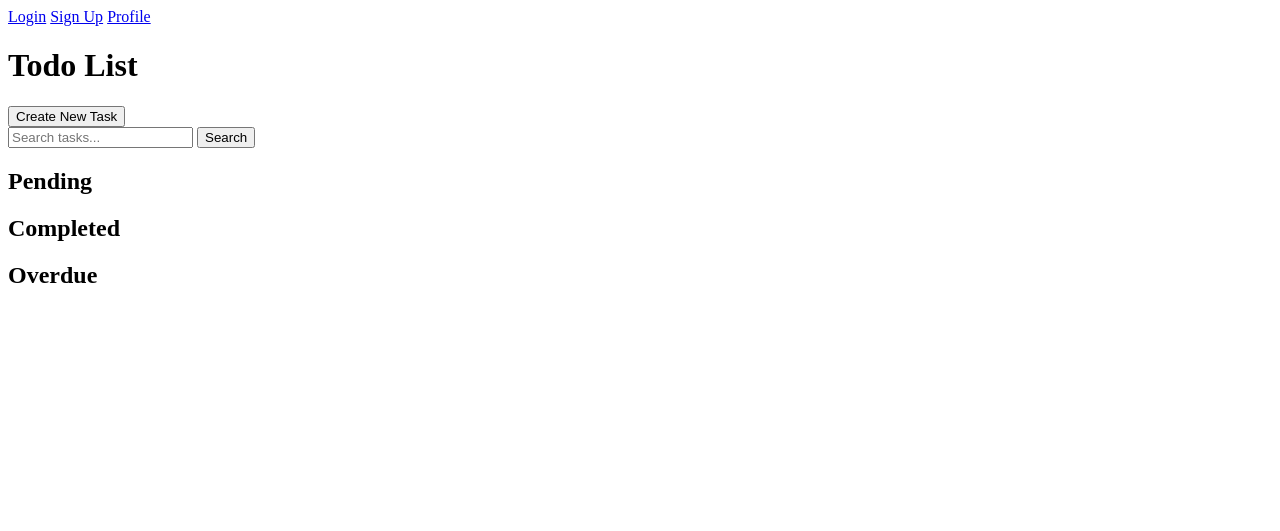
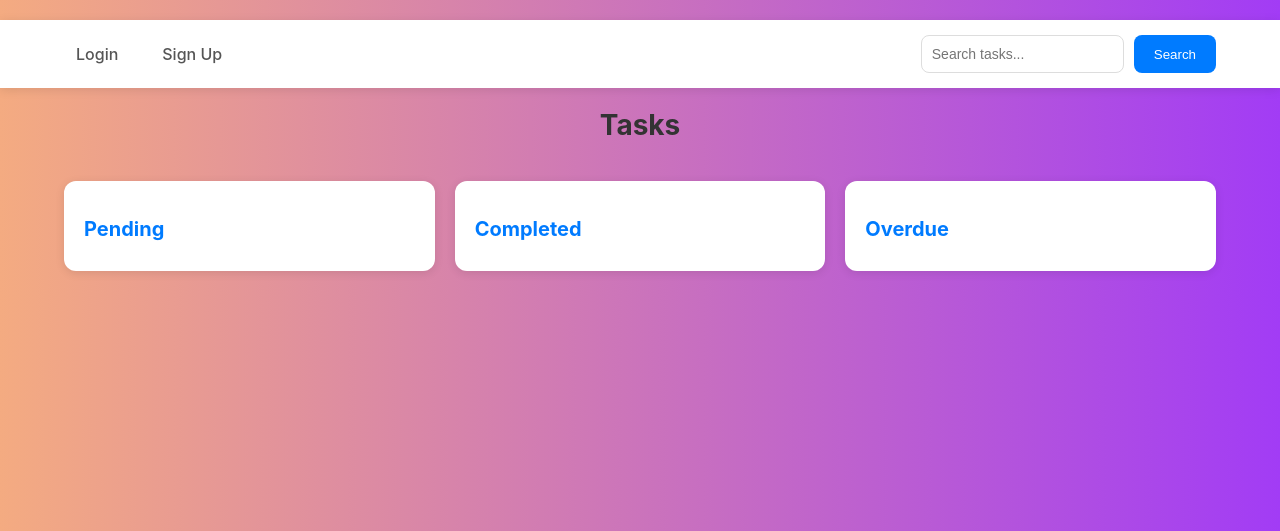
Before and after one commit to leafyclive/projects, a FastAPI app: page / in a window 1280 px wide. Shown: the top 531 px of the page. Run offline with FastAPI, Linux system fonts and the light colour scheme.

Commit message:
project_1

```diff
--- a/app.py
+++ b/app.py
@@ -1,5 +1,6 @@
 from fastapi import FastAPI, Depends, Request, status, Form
 from fastapi.security import OAuth2PasswordRequestForm
+from fastapi.staticfiles import StaticFiles
 from fastapi.responses import JSONResponse, RedirectResponse
 from starlette.middleware.sessions import SessionMiddleware
 from datetime import datetime
@@ -11,10 +12,13 @@ from database import SessionLocal, engine
 from passlib.context import CryptContext
 from fastapi.templating import Jinja2Templates
 
+
 models.Base.metadata.create_all(bind=engine)
 
 templates = Jinja2Templates(directory="templates")
 app = FastAPI()
+
+app.mount("/static", StaticFiles(directory="static"), name="static")
 
 # Add session middleware
 app.add_middleware(SessionMiddleware, secret_key="!secret")
@@ -134,12 +138,29 @@ async def signup(req: Request):
 
 @app.post("/sign_up")
 async def signup_post(
+    req: Request,  # Add Request instance here
     username: str = Form(...),
     email: str = Form(...),
     password: str = Form(...),
+    confirm_password: str = Form(...),
     db: Session = Depends(get_db),
 ):
+    # Check if passwords match
+    if password != confirm_password:
+        return templates.TemplateResponse(
+            "sign_up.html",
+            {
+                "request": req,  # Use the instance `req` here
+                "error": "Passwords do not match",
+                "username": username,
+                "email": email,
+            },
+        )
+
+    # Hash the password
     hashed_password = pwd_context.hash(password)
+
+    # Create a new user
     new_user = models.User(
         username=username, email=email, hashed_password=hashed_password
     )
@@ -150,8 +171,14 @@ async def signup_post(
         return RedirectResponse(url="/login", status_code=status.HTTP_303_SEE_OTHER)
     except SQLAlchemyError as e:
         db.rollback()
-        return JSONResponse(
-            status_code=status.HTTP_400_BAD_REQUEST, content={"error": str(e)}
+        return templates.TemplateResponse(
+            "sign_up.html",
+            {
+                "request": req,
+                "error": "An error occurred while creating the account. Please try again.",
+                "username": username,
+                "email": email,
+            },
         )
 
 
--- /dev/null
+++ b/static/index.css
@@ -0,0 +1,173 @@
+body {
+    background: linear-gradient(to right, #f4ab81, #a23cf5);
+    font-family: 'Inter', sans-serif;
+    margin: 0;
+    padding: 0;
+    color: #333;
+}
+
+/* Navbar container */
+.navbar {
+    background-color: #ffffff;
+    padding: 15px 5%;
+    margin: 20px auto;
+    width: 90%;
+    box-shadow: 0 2px 10px rgba(0, 0, 0, 0.1);
+    display: flex;
+    justify-content: space-between;
+    align-items: center;
+}
+
+.navbar ul {
+    list-style: none;
+    display: flex;
+    margin: 0;
+    padding: 0;
+    gap: 20px;
+}
+
+.navbar ul li {
+    font-weight: 500;
+}
+
+.navbar ul li a {
+    color: #555;
+    text-decoration: none;
+    padding: 8px 12px;
+    border-radius: 8px;
+    transition: all 0.3s ease;
+}
+
+.navbar ul li a:hover {
+    background-color: #f0f0f0;
+}
+
+.navbar ul li a.active {
+    background-color: #007BFF;
+    color: white;
+}
+
+.navbar ul li span {
+    color: #007BFF;
+    font-weight: bold;
+}
+
+.a1 {
+    display: flex;
+    gap: 10px;
+}
+
+.a1 input {
+    padding: 10px;
+    border: 1px solid #ddd;
+    border-radius: 8px;
+    flex: 1;
+    font-size: 14px;
+}
+
+.a1 button {
+    padding: 10px 20px;
+    background-color: #007BFF;
+    color: white;
+    border: none;
+    border-radius: 8px;
+    cursor: pointer;
+    transition: all 0.3s ease;
+}
+
+.a1 button:hover {
+    background-color: #0056b3;
+}
+
+h1 {
+    font-size: 28px;
+    text-align: center;
+    margin-top: 20px;
+    color: #333;
+}
+
+/* Container layout */
+.container {
+    display: flex;
+    justify-content: space-between;
+    gap: 20px;
+    padding: 20px 5%;
+    margin: 0 auto;
+    flex-wrap: wrap;
+}
+
+.segment {
+    flex: 1;
+    min-width: 280px;
+    background-color: #ffffff;
+    padding: 20px;
+    border-radius: 12px;
+    box-shadow: 0 2px 10px rgba(0, 0, 0, 0.1);
+    text-align: left;
+}
+
+.segment h2 {
+    font-size: 20px;
+    margin-bottom: 10px;
+    color: #007BFF;
+}
+
+.segment ul {
+    list-style: none;
+    padding: 0;
+    margin: 0;
+}
+
+.segment ul li {
+    padding: 10px;
+    border-bottom: 1px solid #f0f0f0;
+    display: flex;
+    flex-direction: column;
+    gap: 5px;
+}
+
+.segment ul li:last-child {
+    border-bottom: none;
+}
+
+.segment ul li strong {
+    font-size: 16px;
+    color: #333;
+}
+
+.segment ul li p {
+    font-size: 14px;
+    color: #555;
+}
+
+.segment ul li form {
+    display: inline-block;
+    margin-top: 5px;
+}
+
+.segment ul li button {
+    padding: 6px 12px;
+    border: none;
+    border-radius: 8px;
+    cursor: pointer;
+    font-size: 14px;
+    transition: all 0.3s ease;
+}
+
+.segment ul li button.complete {
+    background-color: #28a745;
+    color: white;
+}
+
+.segment ul li button.complete:hover {
+    background-color: #218838;
+}
+
+.segment ul li button.delete {
+    background-color: #dc3545;
+    color: white;
+}
+
+.segment ul li button.delete:hover {
+    background-color: #c82333;
+}
--- a/templates/index.html
+++ b/templates/index.html
@@ -4,28 +4,35 @@
     <meta charset="UTF-8">
     <meta name="viewport" content="width=device-width, initial-scale=1.0">
     <title>Todo List</title>
+    <link rel="stylesheet" href="/static/index.css">
 </head>
+
 <body>
-    <div>
+    <div class="navbar">
+    <ul>
         {% if logged_in %}
-            <span>Welcome, {{ user.username }}</span>
-            <a href="/logout">Logout</a>
+            <li><span>Welcome, {{ user.username }}</span></li>
+            <li><a href="/logout">Logout</a></li>
+            <li><a href="/profile/{{ user.id }}">Profile</a></li>
+            <li><a href="/new_task">Create New Task</a></li>
         {% else %}
-            <a href="/login">Login</a>
-            <a href="/sign_up">Sign Up</a>
+            <li><a href="/login">Login</a></li>
+            <li><a href="/sign_up">Sign Up</a></li>
         {% endif %}
-        <a href="profile/{{ user.id }}">Profile</a>
-    </div>
-    <h1>Todo List</h1>
-    <div>
-        <button onclick="location.href='new_task'">Create New Task</button>
-    </div>
-    <div>
-        <input type="text" id="search" placeholder="Search tasks...">
-        <button onclick="filterTasks()">Search</button>
+    </ul>
+    <div class="a1">
+           <input type="text" id="search" placeholder="Search tasks...">
+            <button onclick="filterTasks()">Search</button>
+        </div>
     </div>
 
-    <div>
+
+   <h1 >Tasks</h1>
+
+
+
+<div class="container">
+    <div class="segment">
         <h2>Pending</h2>
         <ul id="pending-tasks">
             {% for task in pending_tasks %}
@@ -33,17 +40,17 @@
                     <strong>{{ task.title }}</strong> - Due: {{ task.dueDate }}
                     <p>Description: {{ task.description }}</p>
                     <form action="/complete_task/{{ task.id }}" method="POST" style="display: inline;">
-                        <button type="submit">Complete</button>
+                        <button type="submit", class="complete">Complete</button>
                     </form>
                     <form action="/delete_task/{{ task.id }}" method="POST" style="display: inline;">
-                        <button type="submit">Delete</button>
+                        <button type="submit", class="delete">Delete</button>
                     </form>
                 </li>
             {% endfor %}
         </ul>
     </div>
 
-    <div>
+    <div class="segment">
         <h2>Completed</h2>
         <ul id="completed-tasks">
             {% for task in completed_tasks %}
@@ -51,14 +58,14 @@
                     <strong>{{ task.title }}</strong> - Completed
                     <p>Description: {{ task.description }}</p>
                     <form action="/delete_task/{{ task.id }}" method="POST" style="display: inline;">
-                        <button type="submit">Delete</button>
+                        <button type="submit", class="delete">Delete</button>
                     </form>
                 </li>
             {% endfor %}
         </ul>
     </div>
 
-    <div>
+    <div class="segment">
         <h2>Overdue</h2>
         <ul id="overdue-tasks">
             {% for task in overdue_tasks %}
@@ -66,20 +73,37 @@
                     <strong>{{ task.title }}</strong> - Overdue, planned date: {{ task.dueDate }}
                     <p>Description: {{ task.description }}</p>
                     <form action="/complete_task/{{ task.id }}" method="POST" style="display: inline;">
-                        <button type="submit">Complete</button>
+                        <button type="submit", class="complete">Complete</button>
                     </form>
                     <form action="/delete_task/{{ task.id }}" method="POST" style="display: inline;">
-                        <button type="submit">Delete</button>
+                        <button type="submit", class="delete">Delete</button>
                     </form>
                 </li>
             {% endfor %}
         </ul>
     </div>
+</div>
 
+<script>
+        function filterTasks() {
+            const searchQuery = document.getElementById('search').value.toLowerCase();
+            const taskSegments = document.querySelectorAll('.segment');
 
-    <script>
-        function filterTasks() {
-            // Implement filter functionality here
+            taskSegments.forEach(segment => {
+                const taskList = segment.querySelector('ul');
+                const tasks = taskList.querySelectorAll('li');
+
+                tasks.forEach(task => {
+                    const taskTitle = task.querySelector('strong').textContent.toLowerCase();
+                    const taskDescription = task.querySelector('p').textContent.toLowerCase();
+
+                    if (taskTitle.includes(searchQuery) || taskDescription.includes(searchQuery)) {
+                        task.style.display = 'block';
+                    } else {
+                        task.style.display = 'none';
+                    }
+                });
+            });
         }
     </script>
 </body>
--- a/templates/login.html
+++ b/templates/login.html
@@ -4,8 +4,11 @@
     <meta charset="UTF-8">
     <meta name="viewport" content="width=device-width, initial-scale=1.0">
     <title>Login Page</title>
+    <link href="https://fonts.googleapis.com/css2?family=Inter:wght@400;500;700&display=swap" rel="stylesheet">
+    <link rel="stylesheet" href="/static/login.css">
 </head>
 <body>
+    <div class="login-container">
         <h2>Login Page</h2>
         <form action="/token" method="post">
             <label for="username">Username:</label>
@@ -16,6 +19,6 @@
 
             <button type="submit">Login</button>
         </form>
-
+    </div>
 </body>
 </html>
```
Also changed, not shown: static/login.css (added, +62 -0 lines), static/new_task.css (added, +111 -0 lines), static/sign_up.css (added, +62 -0 lines), templates/new_task.html (+38 -13 lines), templates/profile.html (+17 -14 lines), templates/sign_up.html (+8 -0 lines), db.sqlite. Lines whose indentation alone changed are shown as unchanged.
